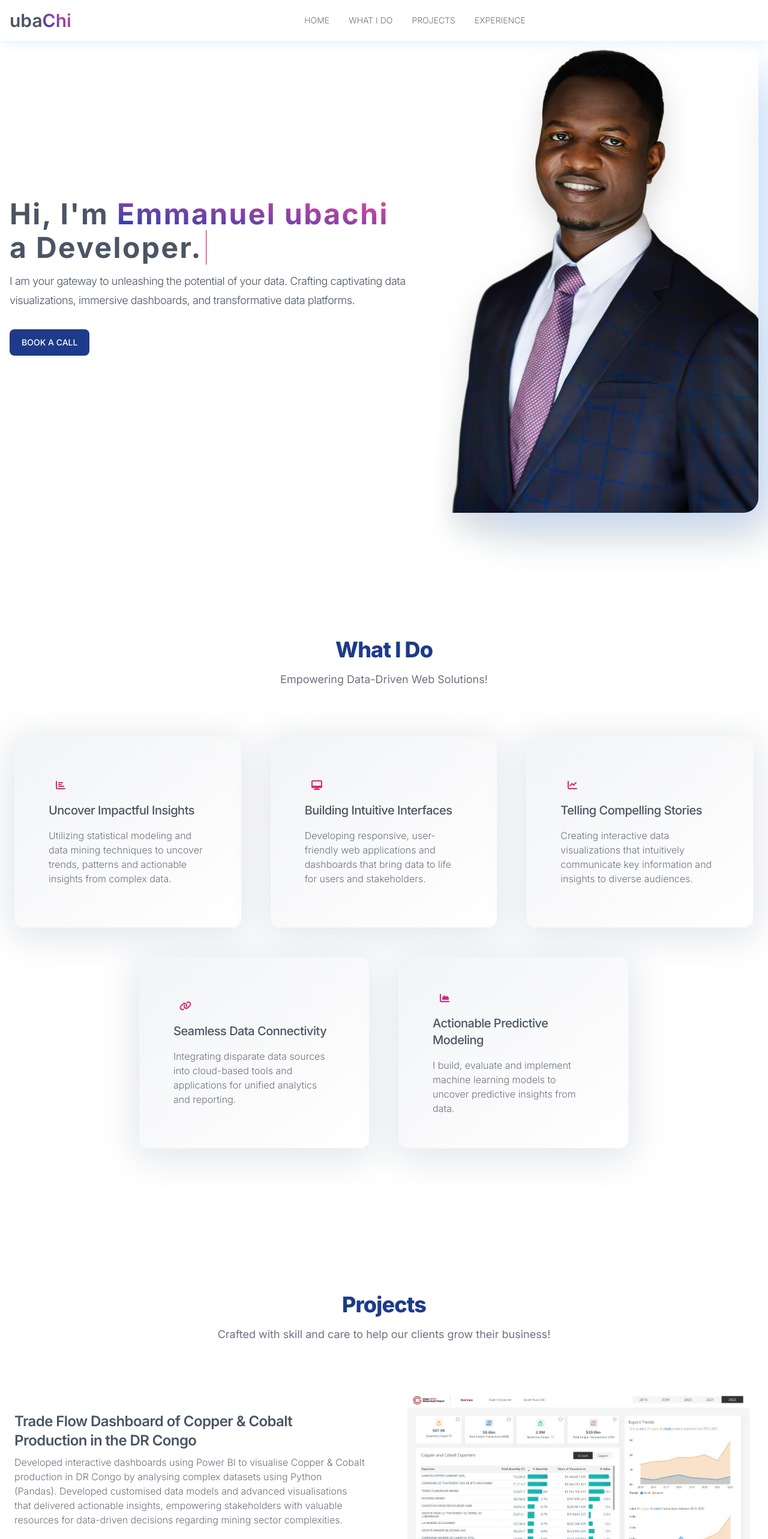
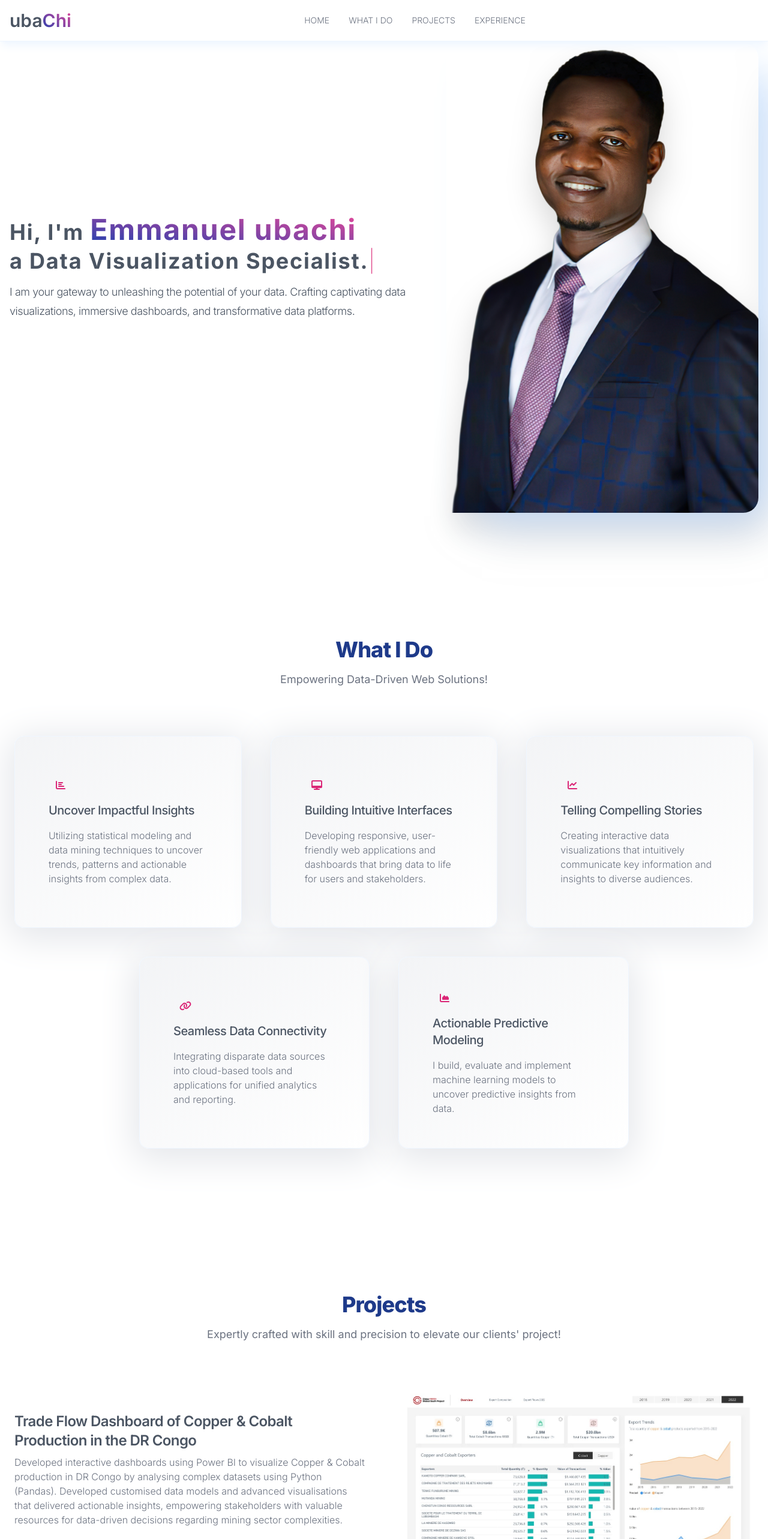
Before and after one commit to emmanuelubachi/emmanuelubachi.github.io, a Next.js app: page / in a window 1280 px wide. Shown: the top 2566 px of the page at 60% size. Built offline with nearby package versions, Linux system fonts and the light colour scheme.

Commit message:
update section components

```diff
--- a/src/components/sections/Hero.tsx
+++ b/src/components/sections/Hero.tsx
@@ -12,8 +12,8 @@ const Hero = () => {
 
   useEffect(() => {
     const typed = new Typed(el.current, {
-      strings: ["a Data Scientist.", "a Developer.", "an AI App Developer."], // Strings to display
-      // Speed settings, try diffrent values untill you get good results
+      strings: ["a Data Analyst.", "a Data Visualization Specialist."], // Strings to display
+      // Speed settings, try different values until you get good results
       startDelay: 0,
       typeSpeed: 50,
       backSpeed: 25,
@@ -23,7 +23,7 @@ const Hero = () => {
       loop: true,
     });
 
-    // Destropying
+    // Destroying
     return () => {
       typed.destroy();
     };
@@ -38,17 +38,23 @@ const Hero = () => {
             className="max-w-2xl mb-2
             text-gray-600
             font-bold tracking-wider leading-none
-            text-xl
-            min-[400px]:text-2xl
-            sm:text-3xl
-            md:text-3xl
-            lg:text-4xl
-            xl:text-5xl"
+            text-lg
+            min-[400px]:text-xl
+            sm:text-2xl
+            md:text-2xl
+            lg:text-3xl
+            xl:text-4xl"
           >
             Hi, I&apos;m{" "}
             <span
               className="text-transparent bg-clip-text
-              bg-gradient-to-tr from-primary-800 to-pink-500"
+              bg-gradient-to-tr from-primary-800 to-pink-500
+              text-xl
+              min-[400px]:text-2xl
+              sm:text-3xl
+              md:text-3xl
+              lg:text-4xl
+              xl:text-5xl"
             >
               Emmanuel ubachi
             </span>
@@ -57,12 +63,13 @@ const Hero = () => {
           <h1
             className="max-w-2xl mb-4
             text-gray-600
-            text-xl font-bold tracking-wider leading-none
-            min-[400px]:text-2xl
-            sm:text-3xl
-            md:text-3xl
-            lg:text-4xl
-            xl:text-5xl"
+            font-bold tracking-wider leading-none
+            text-lg
+            min-[400px]:text-xl
+            sm:text-2xl
+            md:text-2xl
+            lg:text-3xl
+            xl:text-4xl"
           >
             <span ref={el} />
           </h1>
@@ -85,7 +92,7 @@ const Hero = () => {
             for a competitive edge. Explore the future of data-driven success
             with me. */}
           <div className="flex md:order-2">
-            <button
+            {/* <button
               type="button"
               className="text-white
               bg-primary-900
@@ -98,7 +105,7 @@ const Hero = () => {
               focus:ring-4 focus:outline-none focus:ring-blue-300"
             >
               BOOK A CALL
-            </button>
+            </button> */}
           </div>
         </div>
         <div className="my-8 md:hidden flex flex-col items-center justify-center order-first md:order-last">
--- a/src/components/sections/Projects.tsx
+++ b/src/components/sections/Projects.tsx
@@ -22,7 +22,8 @@ const Projects = () => {
             sm:text-lg
           text-gray-500"
           >
-            Crafted with skill and care to help our clients grow their business!
+            {/* Crafted with skill and care to help our clients grow their business! */}
+            Expertly crafted with skill and precision to elevate our clients&apos; project!
           </p>
         </div>
         <div className="space-y-12 sm:space-y-16">
@@ -35,14 +36,14 @@ const Projects = () => {
           /> */}
           <ProjectB
             title="Trade Flow Dashboard of Copper & Cobalt Production in the DR Congo"
-            desc="Developed interactive dashboards using Power BI to visualise Copper & Cobalt production in DR Congo by analysing complex datasets using Python (Pandas). Developed customised data models and advanced visualisations that delivered actionable insights, empowering stakeholders with valuable resources for data-driven decisions regarding mining sector complexities."
+            desc="Developed interactive dashboards using Power BI to visualize Copper & Cobalt production in DR Congo by analysing complex datasets using Python (Pandas). Developed customised data models and advanced visualisations that delivered actionable insights, empowering stakeholders with valuable resources for data-driven decisions regarding mining sector complexities."
             imgSrc={Proj2}
             imgAlt="Trade Flow Dashboard of Copper & Cobalt Production in the DR Congo Project Image"
             projUrl="https://chinaglobalsouth.com/cobaltmap/en/production-flow.html"
           />
           <ProjectA
             title="Interactive Map of Copper & Cobalt Production in the DR Congo"
-            desc="Designed interactive map showcasing Copper & Cobalt production in DR Congo by building crafting visualisations leveraging mining registry data and on-ground research; delivered insights to industry stakeholders in an easy-to-understand and visually compelling format."
+            desc="Designed interactive map showcasing Copper & Cobalt production in DR Congo by building crafting visualizations leveraging mining registry data and on-ground research; delivered insights to industry stakeholders in an easy-to-understand and visually compelling format."
             imgSrc={Proj1}
             imgAlt="Interactive Map of Copper & Cobalt Production in the DR Congo Project Image"
             projUrl="https://chinaglobalsouth.com/cobaltmap/en/"
--- a/src/components/sections/Resume.tsx
+++ b/src/components/sections/Resume.tsx
@@ -1,52 +1,55 @@
 import React from "react";
 import ExperienceCard from "../cards/ExperienceCard";
-import EducationCard from "../cards/EducationCard";
 
 const Resume = () => {
   const experienceList = [
     {
       id: 1,
-      title: "This is the Title",
-      time: "Released on December 7th, 2021",
-      desc: "This is a long description",
-    },
-  ];
-
-  const educationList = [
-    {
-      id: 1,
-      title: "This is the Title",
-      time: "Released on December 7th, 2021",
-      desc: "This is a long description",
+      title: "Data Analyst Freelance",
+      url: "https://chinaglobalsouth.com/",
+      time: "May 7th, 2021",
+      desc: "China Global South Project - USA",
+      isLink: true,
     },
     {
       id: 2,
-      title: "This is the Title",
-      time: "Released on December 7th, 2021",
-      desc: "This is a long description",
+      title: "Data Scientist",
+      url: "https://www.tradeeconomics.com/",
+      time: "May 7th, 2021",
+      desc: "International Economics Consulting - Mauritius",
+      isLink: true,
     },
     {
       id: 3,
-      title: "This is the Title",
-      time: "Released on December 7th, 2021",
-      desc: "This is a long description",
+      title: "Business Intelligence Developer",
+      url: "https://naveo.mu/home",
+      time: "May 7th, 2021",
+      desc: "Navigation and Geocoding Technologies - Mauritius",
+      isLink: true,
     },
     {
       id: 4,
-      title: "This is the Title",
-      time: "Released on December 7th, 2021",
-      desc: "This is a long description",
+      title: "Volunteer",
+      time: "May 7th, 2021",
+      desc: "SamFav International School - Nigeria",
+      isLink: false,
+    },
+    {
+      id: 5,
+      title: "Computer Technician",
+      time: "May 2016",
+      desc: "FranceMan Ltd - Nigeria",
+      isLink: false,
     },
   ];
 
   return (
     <section id="resume" className="pt-12">
-      {/* <hr className="h-px max-w-screen-xl mx-auto bg-gray-200 border-0" /> */}
       <div className="max-w-screen-xl m-auto px-4 py-8 lg:px-6 sm:py-16 lg:py-24">
         {/* Resume Section Header */}
         <div className="max-w-2xl mx-auto text-center mb-16 lg:mb-20">
           <h2 className="text-3xl font-extrabold leading-tight tracking-tight text-primary-900 sm:text-4xl">
-            Resume
+          Experience
           </h2>
           <p
             className="mt-4 font-normal
@@ -54,54 +57,22 @@ const Resume = () => {
             sm:text-lg
           text-gray-500"
           >
-            Crafted with skill and care to help our clients grow their business!
+            {/* Crafted with skill and care to help our clients grow their business! */}
+            Explore My Journey and Expertise!
           </p>
         </div>
         {/* Experience */}
         <div className="mb-8">
-          <div className="mb-4 md:mb-8 flex">
-            <h3
-              className="m-auto font-bold leading-tight tracking-tight
-            text-gray-600
-            text-xl
-            sm:text-2xl"
-            >
-              Experience
-            </h3>
-          </div>
           <div>
             <div className=" md:grid grid-flow-row grid-cols-2">
               {experienceList.map((item) => (
                 <ExperienceCard
                   key={item.id}
                   title={item.title}
+                  url={item.url}
                   time={item.time}
                   desc={item.desc}
-                />
-              ))}
-            </div>
-          </div>
-        </div>
-        {/* Education & Certifications */}
-        <div className="mb-8">
-          <div className="mb-4 flex">
-            <h3
-              className="m-auto font-bold leading-tight tracking-tight
-            text-gray-600
-            text-xl
-            sm:text-2xl"
-            >
-              Education
-            </h3>
-          </div>
-          <div className="">
-            <div className="items-center flex flex-row overflow-y-auto">
-              {educationList.map((item) => (
-                <EducationCard
-                  key={item.id}
-                  title={item.title}
-                  time={item.time}
-                  desc={item.desc}
+                  isLink={item.isLink}
                 />
               ))}
             </div>
```
